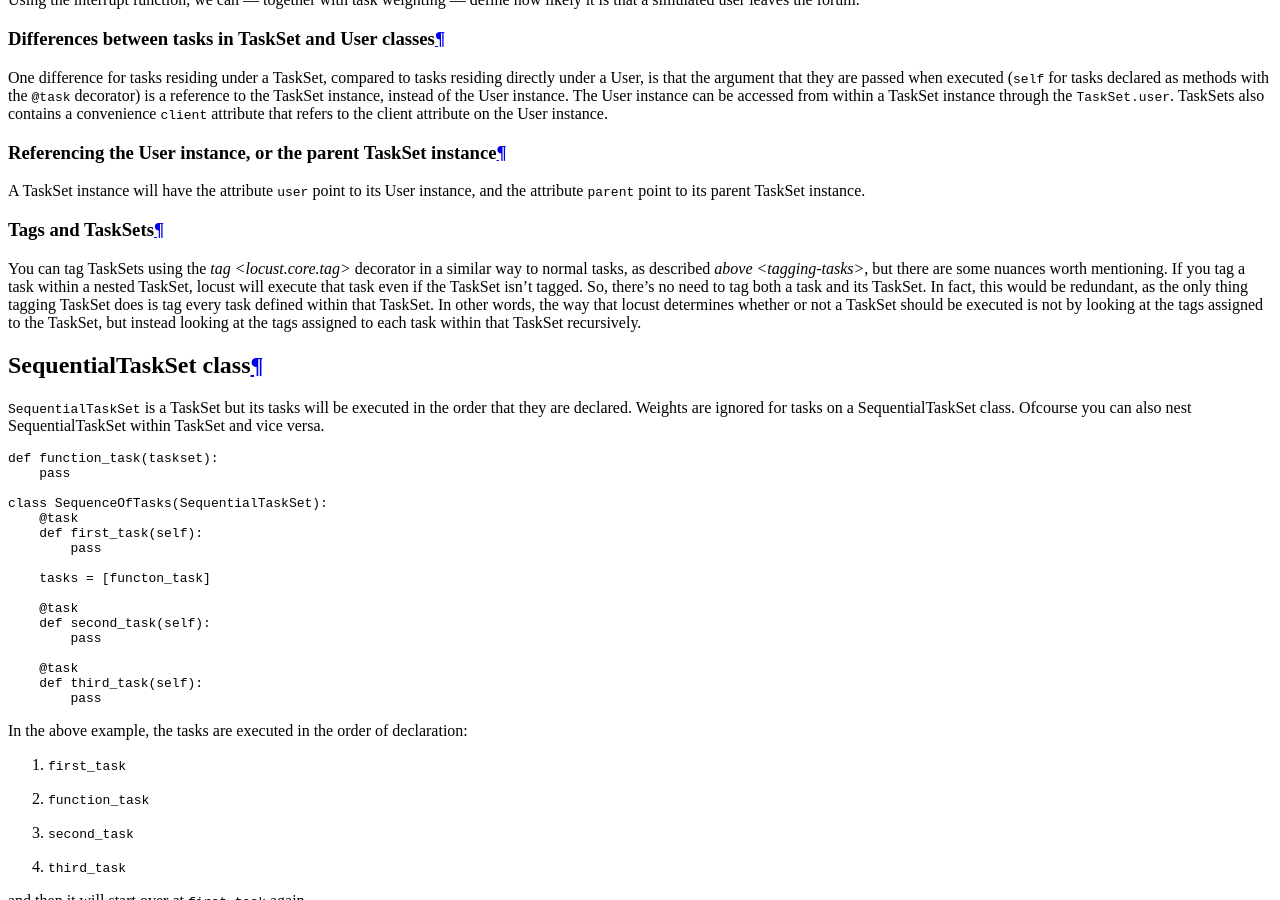
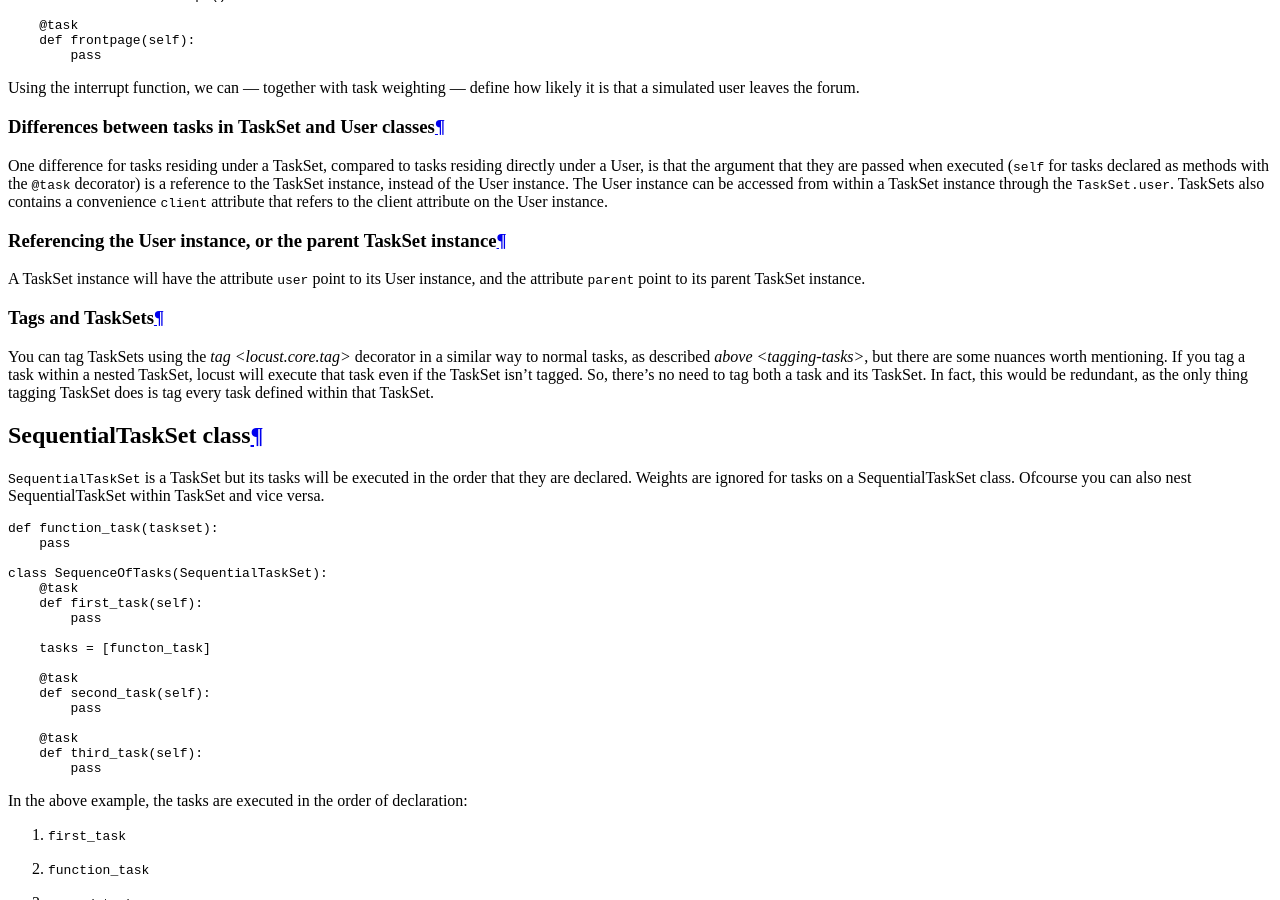
Before and after one commit to locustio/locust, a Sphinx documentation site: the page built from docs/writing-a-locustfile.rst, in a window 1280 px wide and 900 px high, scrolled down 5659 px. Built offline with Sphinx 7.4.7 and the Read the Docs theme 2.0.0, drawn with Linux system fonts in a browser that asks for light colours; the version number is read from the project's files by our own code; some of the changed text lies outside the part shown.

Commit message:
Updated documentation for tags, cleaned up the diff

```diff
--- a/docs/writing-a-locustfile.rst
+++ b/docs/writing-a-locustfile.rst
@@ -391,10 +397,7 @@ You can tag TaskSets using the `tag <locust.core.tag>` decorator in a similar wa
 as described `above <tagging-tasks>`, but there are some nuances worth mentioning. If you tag a task
 within a nested TaskSet, locust will execute that task even if the TaskSet isn't tagged. So, there's
 no need to tag both a task and its TaskSet. In fact, this would be redundant, as the only thing
-tagging TaskSet does is tag every task defined within that TaskSet. In other words, the way that
-locust determines whether or not a TaskSet should be executed is not by looking at the tags assigned to
-the TaskSet, but instead looking at the tags assigned to each task within that TaskSet recursively.
-
+tagging TaskSet does is tag every task defined within that TaskSet.
 
 
 .. _sequential-taskset:
```
Also changed, not shown: other parts of docs/writing-a-locustfile.rst (+11 -5 lines), 5 other files.
